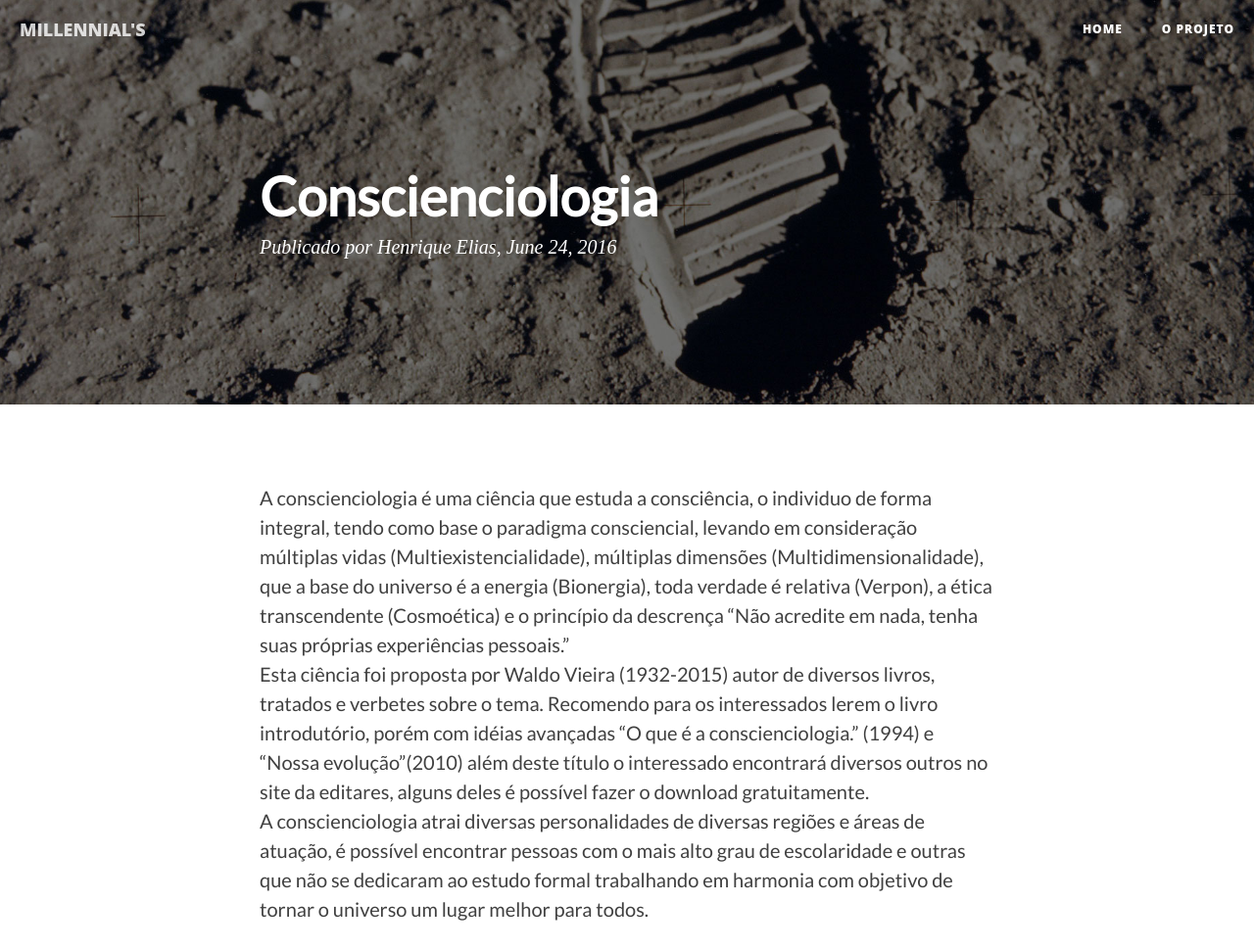
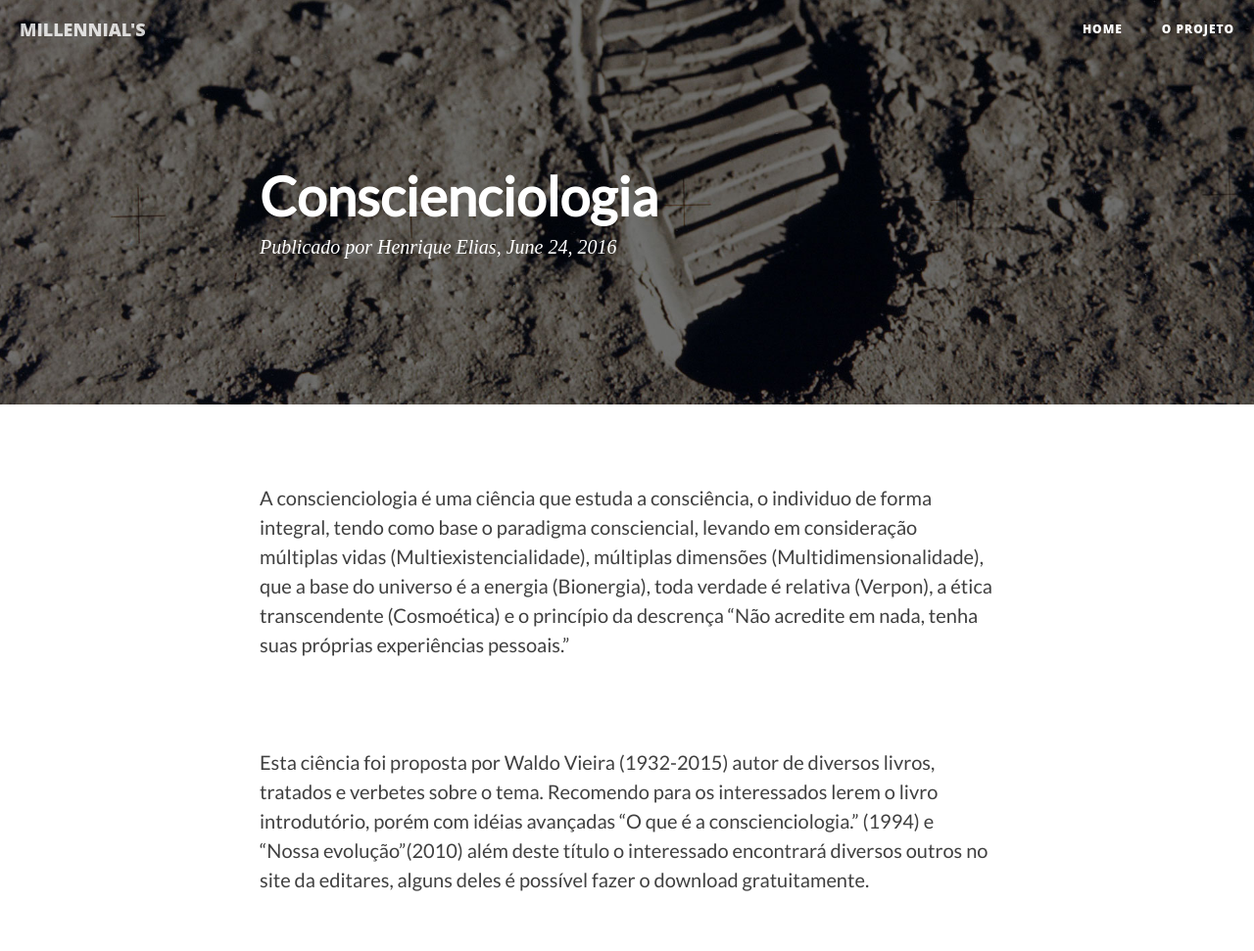
Before and after one commit to henriqueeliass/millennials.github.io, a Jekyll site: the page built from _posts/2016-06-24-concienciologia.markdown, in a window 1280 px wide. Shown: the top 971 px of the page at 98% size. Built offline with Jekyll 4.4.1, drawn with Linux system fonts in a browser that asks for light colours; nearby versions of some CDN libraries; comment, search, counter and statistics services are not loaded; grey boxes are pictures that could not be loaded.

Commit message:
Update 2016-06-24-concienciologia.markdown

```diff
--- a/_posts/2016-06-24-concienciologia.markdown
+++ b/_posts/2016-06-24-concienciologia.markdown
@@ -6,11 +6,11 @@ author:     "Henrique Elias"
 header-img: "img/post-bg-05.jpg"
 ---
 
-<p>
-A conscienciologia é uma ciência que estuda a consciência, o individuo de forma integral, tendo como base o paradigma consciencial, levando em consideração múltiplas vidas (Multiexistencialidade), múltiplas dimensões (Multidimensionalidade), que a base do universo é a energia (Bionergia), toda verdade é relativa (Verpon), a ética transcendente (Cosmoética) e o princípio da descrença “Não acredite em nada, tenha suas próprias experiências pessoais.”<br>
 
-Esta ciência foi proposta por Waldo Vieira (1932-2015) autor de diversos livros, tratados e verbetes sobre o tema. Recomendo para os interessados lerem o livro introdutório, porém com idéias avançadas “O que é a conscienciologia.” (1994) e “Nossa evolução”(2010) além deste título o interessado encontrará diversos outros no site da editares, alguns deles é possível fazer o download gratuitamente.<br>
+<p>A conscienciologia é uma ciência que estuda a consciência, o individuo de forma integral, tendo como base o paradigma consciencial, levando em consideração múltiplas vidas (Multiexistencialidade), múltiplas dimensões (Multidimensionalidade), que a base do universo é a energia (Bionergia), toda verdade é relativa (Verpon), a ética transcendente (Cosmoética) e o princípio da descrença “Não acredite em nada, tenha suas próprias experiências pessoais.”</p><br>
 
-A conscienciologia atrai diversas personalidades de diversas regiões e áreas de atuação, é possível encontrar pessoas com o mais alto grau de escolaridade e outras que não se dedicaram ao estudo formal trabalhando em harmonia com objetivo de tornar o  universo um lugar melhor para todos.<p>
+<p>Esta ciência foi proposta por Waldo Vieira (1932-2015) autor de diversos livros, tratados e verbetes sobre o tema. Recomendo para os interessados lerem o livro introdutório, porém com idéias avançadas “O que é a conscienciologia.” (1994) e “Nossa evolução”(2010) além deste título o interessado encontrará diversos outros no site da editares, alguns deles é possível fazer o download gratuitamente.</p><br>
+
+<p>A conscienciologia atrai diversas personalidades de diversas regiões e áreas de atuação, é possível encontrar pessoas com o mais alto grau de escolaridade e outras que não se dedicaram ao estudo formal trabalhando em harmonia com objetivo de tornar o  universo um lugar melhor para todos.</p>
 
 <iframe width="640" height="480" src="https://www.youtube.com/embed/dDG1JhfLWxs?rel=0&amp;controls=0" frameborder="0" allowfullscreen></iframe>
```
